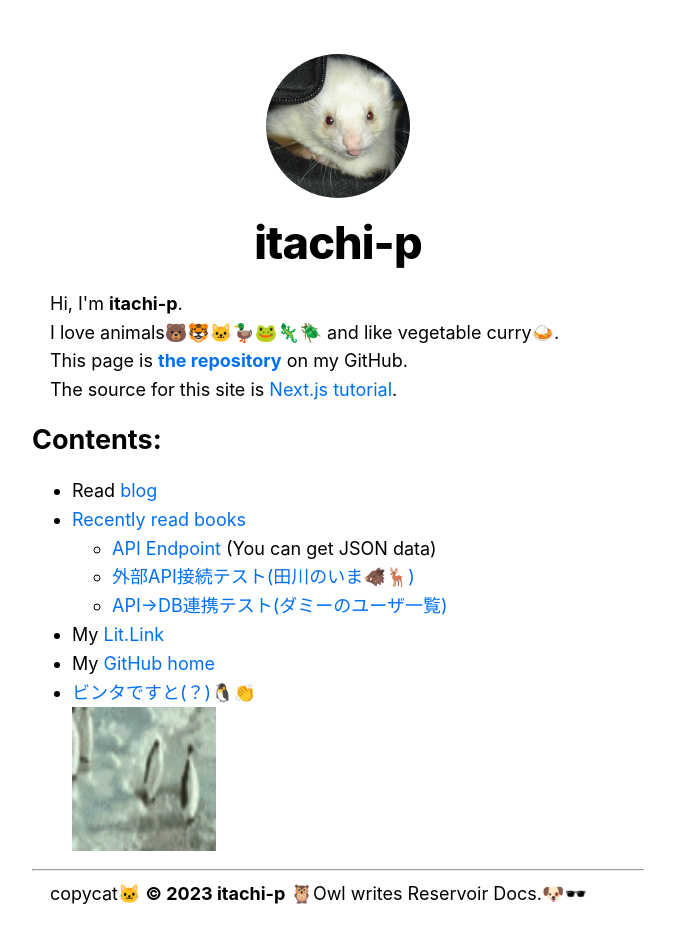
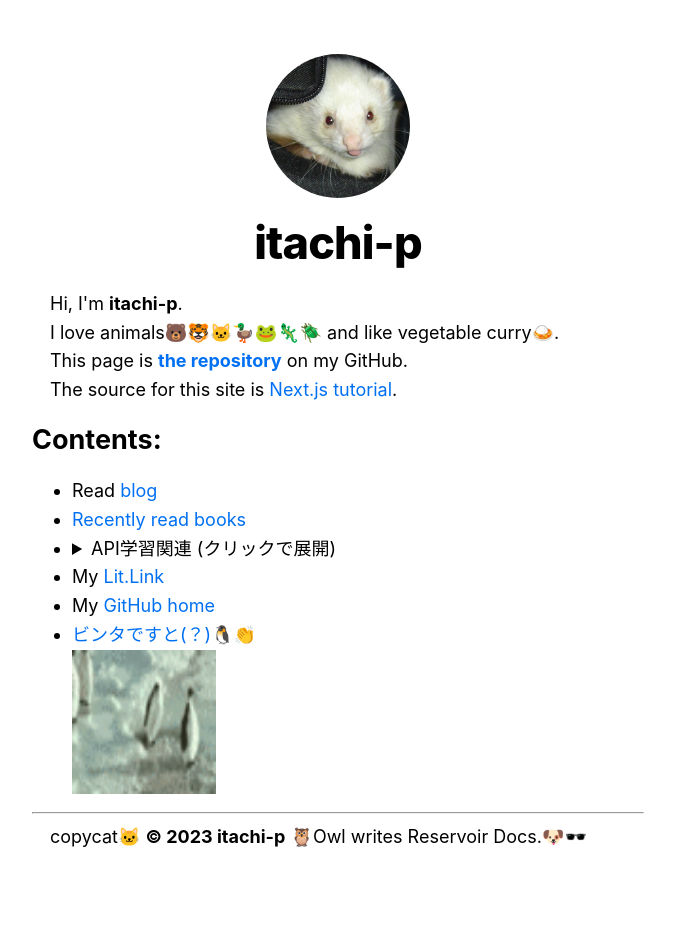
Before and after one commit to itachi-p/nextjs-blog, a Next.js app: page / in a window 1280 px wide. Shown: the top 942 px of the page, without its empty margins (302-977 px from the left). Built offline with nearby package versions, Linux system fonts and the light colour scheme.

Commit message:
update:Add page of GraphQL &DB

```diff
--- a/pages/access-api.jsx
+++ b/pages/access-api.jsx
@@ -23,11 +23,11 @@ export default function ApiAccess({ data }) {
             <p><span>風速:</span>{data.weather.current.wind_mph}m/h</p>
             <p><span>風向:</span>{data.weather.current.wind_dir}</p>
             <p><span>気圧:</span>{data.weather.current.pressure_mb}㍊</p>
-            <p><span>猪指数:</span>🐗🐗🐗🦌🦋</p>
+            <p><span>猪指数:</span>🐗🐗🦌🦋</p>
             <hr />
             <h4>
                 <Link href="https://weather-report-react-ts.netlify.app/">
-                    世界の各都市の天候はこちら(React+TypeScript)
+                    &rarr;世界の各都市の天候はこちら(React+TypeScript)
                 </Link>
             </h4>
             <div className={styles.backToHome}>
--- a/pages/index.jsx
+++ b/pages/index.jsx
@@ -4,6 +4,8 @@ import utilStyles from '../styles/utils.module.css';
 import Link from 'next/link';
 import Image from 'next/image';
 import Footer from '../components/footer';
+// ちなみにこのアプリでもTailWind CSSは利用可能（どちらか一方）
+// import 'tailwindcss/tailwind.css';
 
 export default function Home() {
   return (
@@ -32,12 +34,16 @@ export default function Home() {
             <Link href={`/posts/recent-reads`}>
               Recently read books
             </Link>
-            <ul>
+          </li>
+          <li>
+            <details>
+              <summary>API学習関連 (クリックで展開)</summary>
+            <ol>
               <li>
                 <Link href={`/api/get-json`}>
-                  API Endpoint
+                  内部API Endpoint作成テスト
                 </Link>
-                &nbsp;(You can get JSON data)
+                &nbsp;(JSON & Postman)
               </li>
               <li>
                 <Link href={`/access-api`}>
@@ -46,10 +52,16 @@ export default function Home() {
               </li>
               <li>
                 <Link href={`/users`}>
-                  API→DB連携テスト(ダミーのユーザ一覧)
+                  外部API→DB連携(DB接続部はローカルのSQLite3でテスト)
                 </Link>
               </li>
-            </ul>
+              <li>
+                <Link href="https://graphql-prisma-supabase.vercel.app/">
+                  GraphQL & Prisma & Supabase & TailWind CSS
+                </Link>
+              </li>
+            </ol>
+            </details>
           </li>
           <li>
             My&nbsp;
```
Also changed, not shown: pages/users.jsx (+6 -2 lines).
